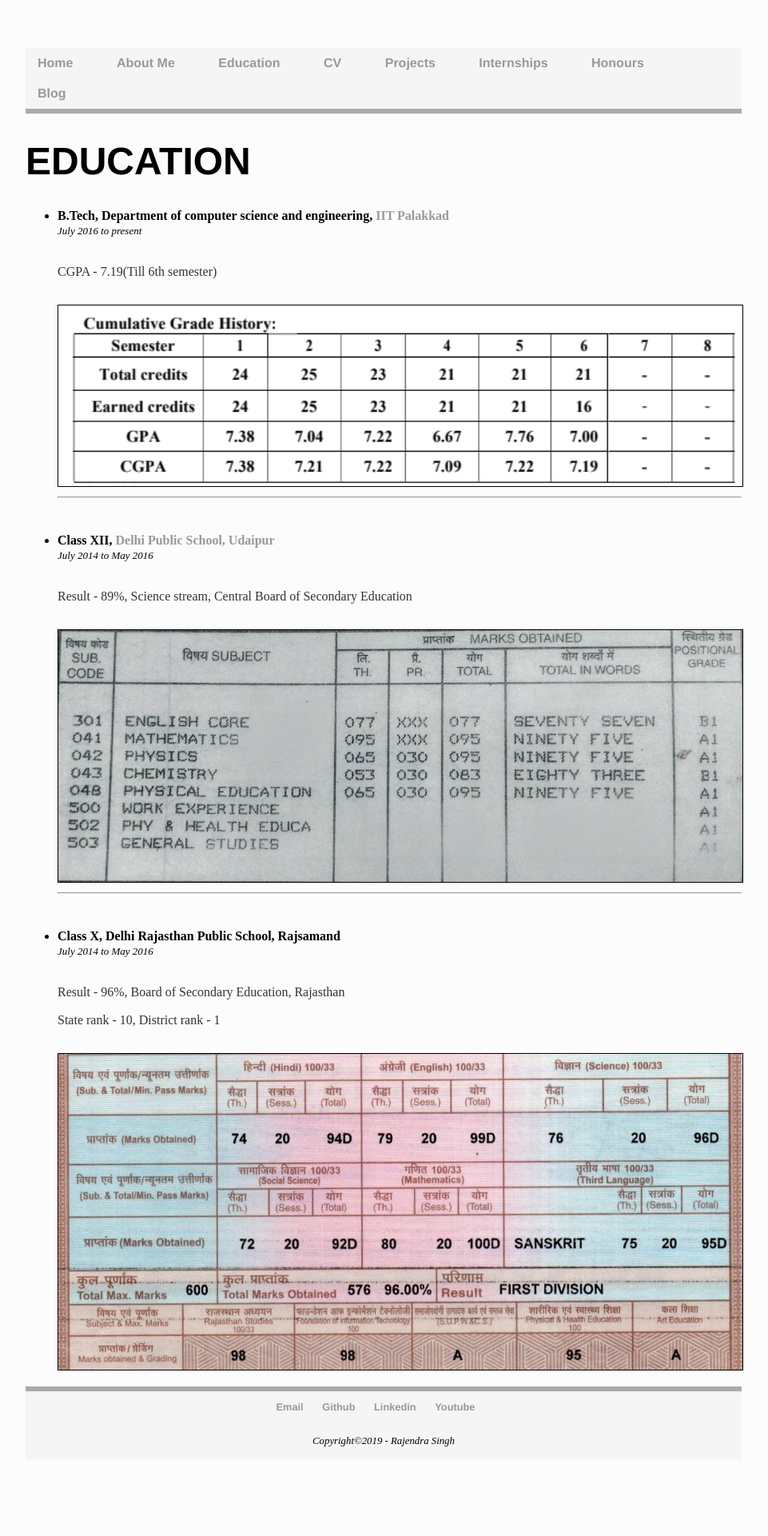
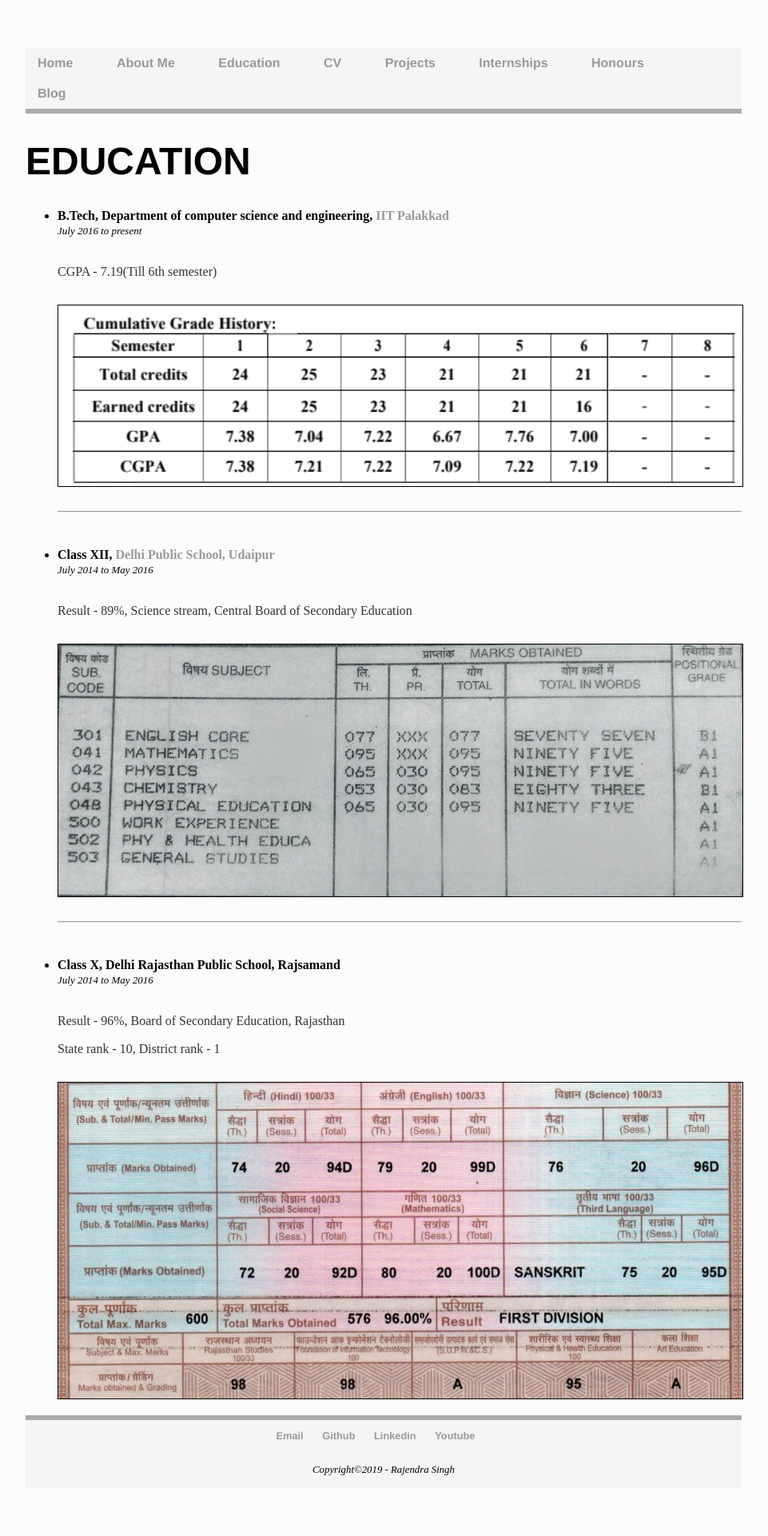
Before and after one commit to iamrajee/iamrajee.github.io, a Jekyll site: the page built from education/index.html, in a window 1280 px wide. Shown: the whole page at 80% size, without its empty margins (160-1121 px from the left). Built offline with Jekyll 4.4.1, drawn with Linux system fonts in a browser that asks for light colours; before the commit the page ends 1885 px from its top, so only the background shows below that.

Commit message:
Update index.html

```diff
--- a/education/index.html
+++ b/education/index.html
@@ -9,7 +9,7 @@
 		<font size="2"><em>July 2016 to present</em></font>
 		<p><font size="3">CGPA - 7.19(Till 6th semester)</font></p>
 		<img src="images/btechgrade.png" border="1" style='height: 100%; width: 100%; object-fit: contain'/>
-		<hr/><br/><br/>
+		<br/><br/><hr/><br/><br/>
 
 <!-- 		<b><li>IIT Jee Coaching, <a href="tps://www.allen.ac.in">Allen Institute, Kota</a></li></b>
 		<font size="2"><em>Feb 2015 to May 2016</em></font>
@@ -20,7 +20,7 @@
 		<font size="2"><em>July 2014 to May 2016</em></font>
 		<p><font size="3">Result - 89%, Science stream, Central Board of Secondary Education</font></p>
 		<img src="images/12small.jpg" border="1" style='height: 100%; width: 100%; object-fit: contain'/>
-    		<hr/><br/><br/>
+    		<br/><br/><hr/><br/><br/>
 
     		<b><li>Class X, Delhi Rajasthan Public School, Rajsamand</li></b>
 		<font size="2"><em>July 2014 to May 2016</em></font>
```
